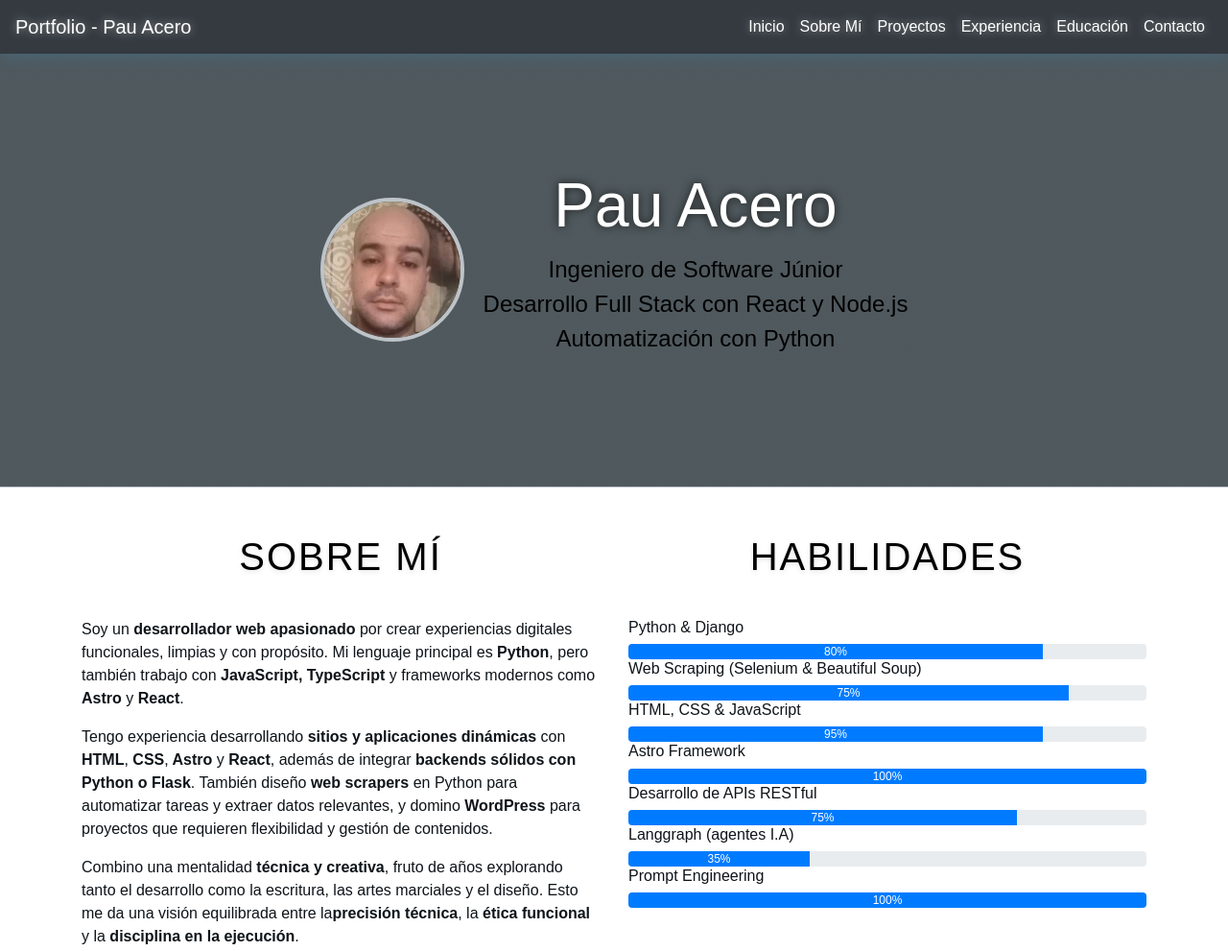
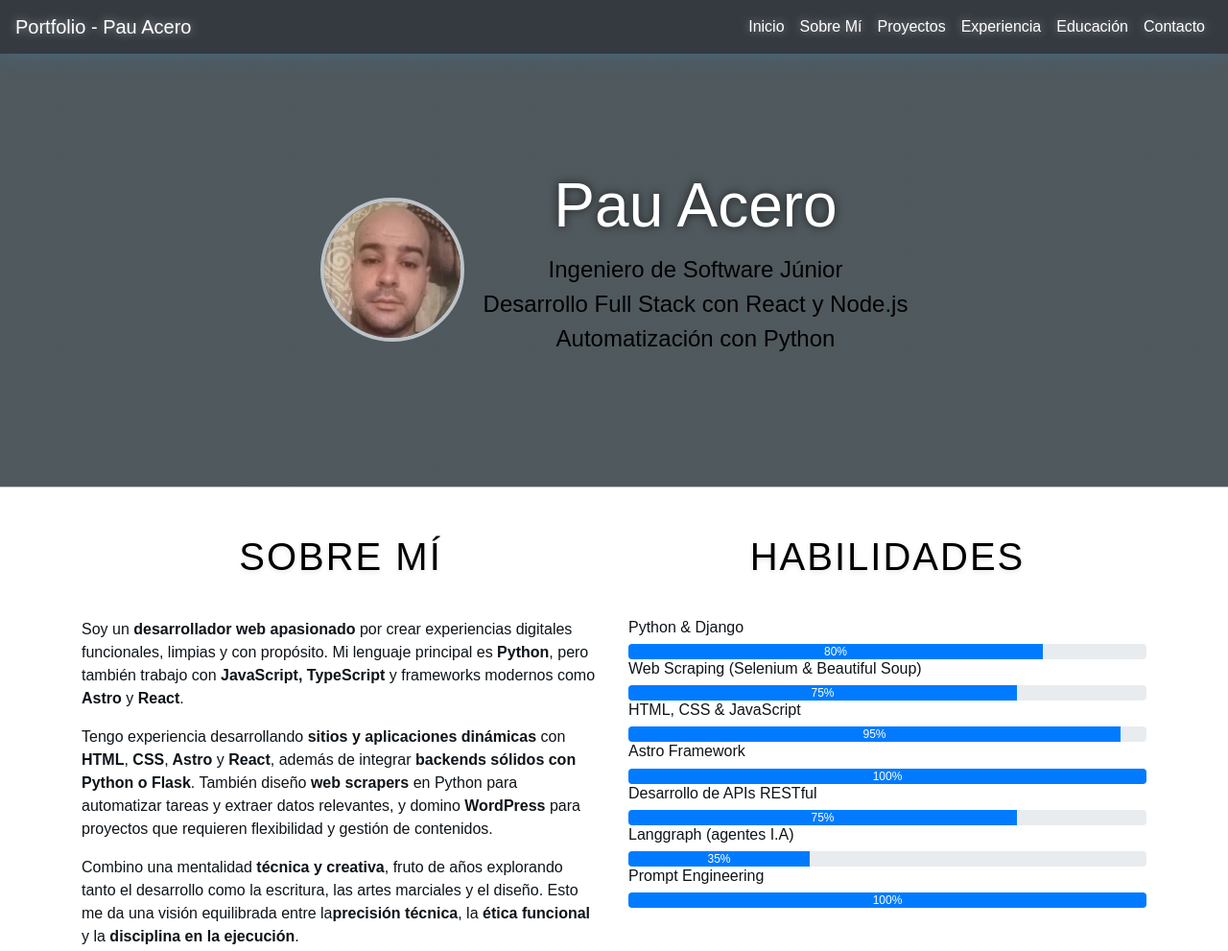
Before and after one commit to PauOriwave/PauOriwave.github.io, a plain HTML site: page index.html in a window 1280 px wide. Shown: the top 991 px of the page at 96% size. Drawn offline with nearby package versions, Linux system fonts and the light colour scheme.

Commit message:
actualización barra

```diff
--- a/index.html
+++ b/index.html
@@ -72,13 +72,13 @@
                 <div class="skill">
                     <h6>Web Scraping (Selenium & Beautiful Soup)</h6>
                     <div class="progress">
-                        <div class="progress-bar" role="progressbar" style="width: 85%;">75%</div>
+                        <div class="progress-bar" role="progressbar" style="width: 75%;">75%</div>
                     </div>
                 </div>
                 <div class="skill">
                     <h6>HTML, CSS & JavaScript</h6>
                     <div class="progress">
-                        <div class="progress-bar" role="progressbar" style="width: 80%;">95%</div>
+                        <div class="progress-bar" role="progressbar" style="width: 95%;">95%</div>
                     </div>
                 </div>
                  <div class="skill">
```
